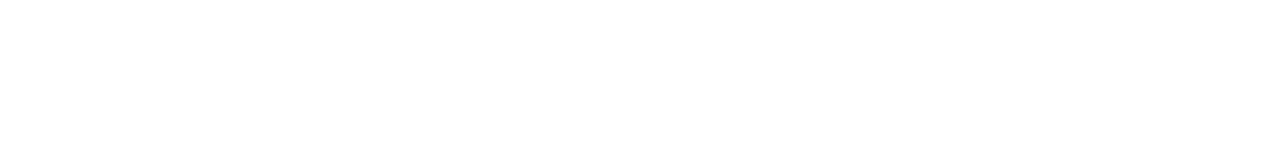
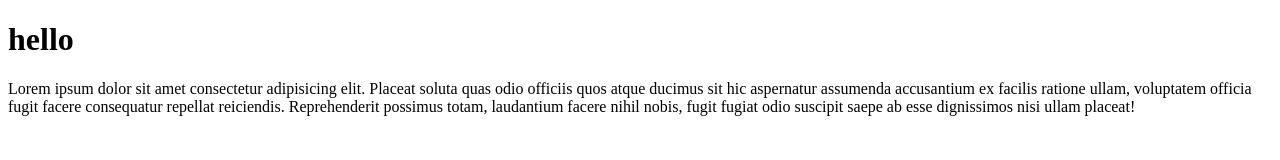
Before and after one commit to GithubKavita83600/kavita, a plain HTML site: page second.html in a window 1280 px wide. Drawn offline with Linux system fonts and the light colour scheme.

Commit message:
third file commit

```diff
--- a/second.html
+++ b/second.html
@@ -6,6 +6,7 @@
     <title>Document</title>
 </head>
 <body>
-
+    <h1>hello</h1>
+    <p>Lorem ipsum dolor sit amet consectetur adipisicing elit. Placeat soluta quas odio officiis quos atque ducimus sit hic aspernatur assumenda accusantium ex facilis ratione ullam, voluptatem officia fugit facere consequatur repellat reiciendis. Reprehenderit possimus totam, laudantium facere nihil nobis, fugit fugiat odio suscipit saepe ab esse dignissimos nisi ullam placeat!</p>
 </body>
 </html>
```
